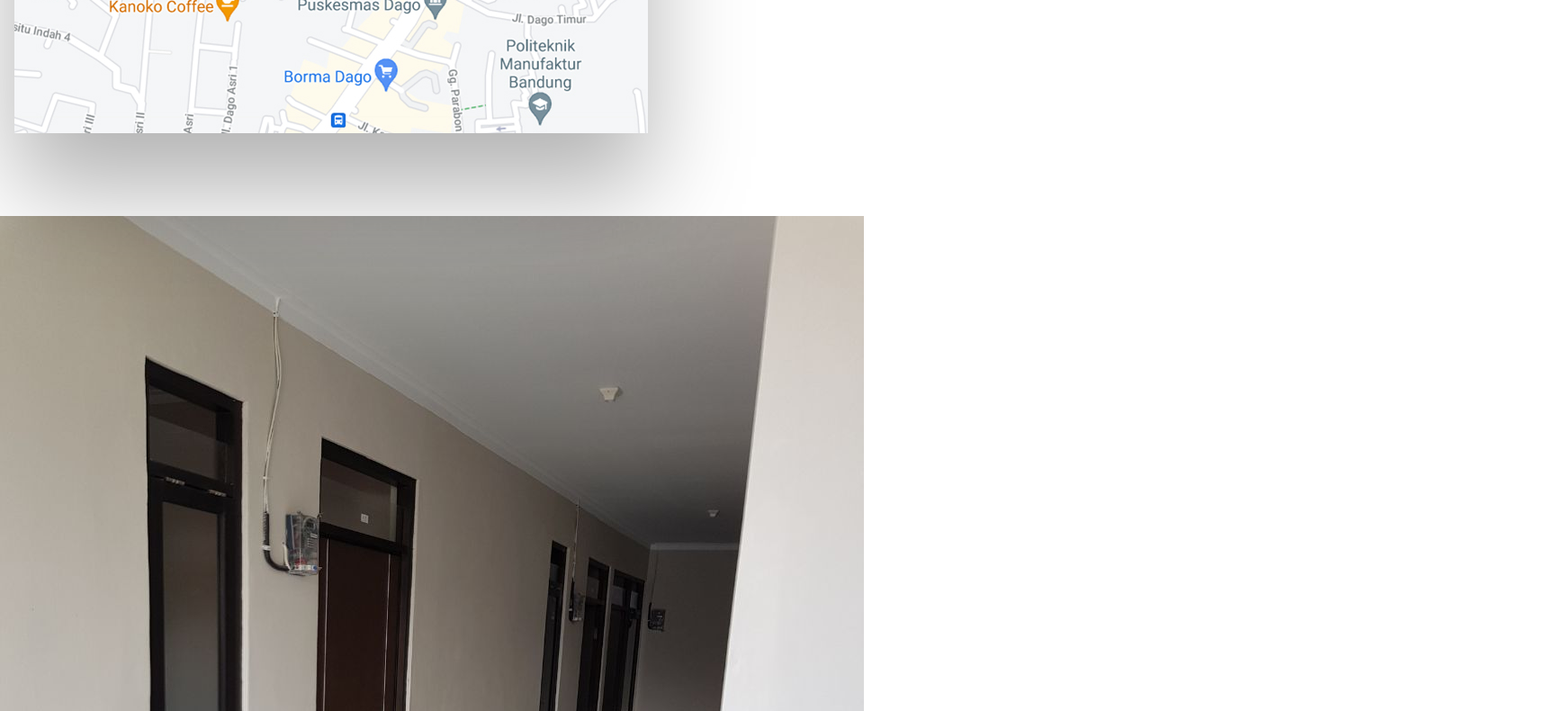
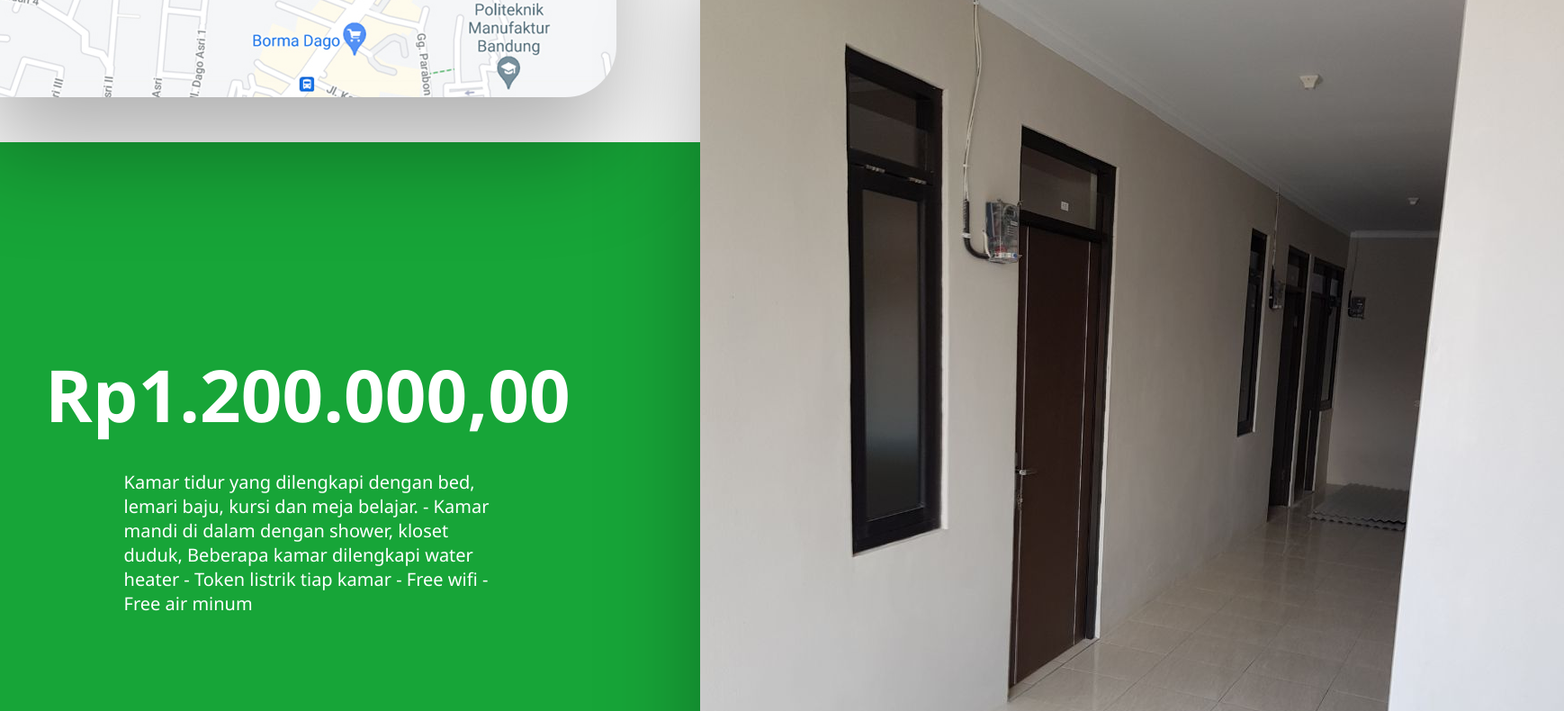
Before and after one commit to FarisTF/Griya-99-Landing-Page, a plain HTML site: page index.html in a window 1280 px wide. Shown: the part 1369-2159 px from the top of the page at 90% size, 1738 px wide, since content can reach past the window. Drawn offline with Linux system fonts and the light colour scheme.

Commit message:
apdet css

```diff
--- a/style.css
+++ b/style.css
@@ -77,7 +77,8 @@ body {
 }
 
 .mengmap {
-    margin-top: 90px;
+    margin-top: 50px;
+    margin-bottom: 50px;
     display: flex;
     justify-content: space-around;
     align-items: center;
@@ -85,7 +86,18 @@ body {
 
 .gambar {
     filter: drop-shadow(0px 62px 54px rgba(0, 0, 0, 0.3));
-    border-radius: 0px 57px 0px 0px;
+}
+
+.gambar img{
+    border-radius: 0px 57px 57px 0px;
+    width: 100%;
+    display: block;
+    margin-left: -5%;
+    transition: 800ms;
+}
+
+.gambar img:hover{
+    transform: scale(102%) translateX(10px);
 }
 
 .huehue {
@@ -108,3 +120,56 @@ body {
     margin-left: 18%;
     width: 28%
 }
+
+.mengharga {
+    background-color:#17a538 ;
+    height: 750px;
+    align-items: center;
+    display: flex;
+    justify-content: space-around;
+    align-items: center;
+    flex-wrap: nowrap;
+    margin: 0;
+}
+
+.harga {
+    flex: 1;
+    margin-left:50px;
+}
+
+.lorong {
+    flex:1;
+    filter: drop-shadow(0px 62px 54px rgba(0, 0, 0, 0.3));
+}
+
+.lorong img{
+    border-radius: 57px 57px 57px 57px;
+    display: block;
+    margin-left: 15%;
+    transition: 700ms;
+
+}
+
+.lorong img:hover{
+    transform: scale(103%)
+}
+
+.harga h1 {
+    text-align: center;
+    font-weight: 600;
+    font-size: 500%;
+    margin-bottom: 30px;
+}
+
+.fasil p {
+    text-align: left;
+    margin-left: 15%;
+    margin-right: 15%;
+    font-weight: 400;
+    font-size: 20px;
+}
+
+.hitam {
+    height: 100px;
+    background-color: black;
+}
```
